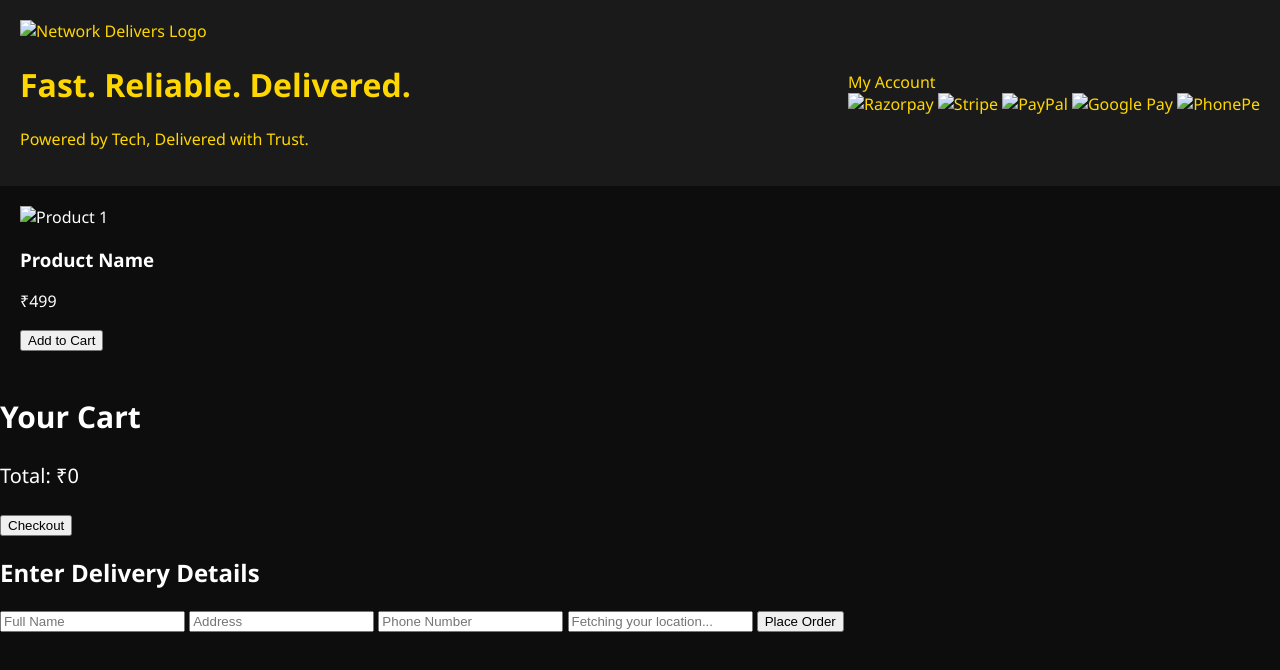
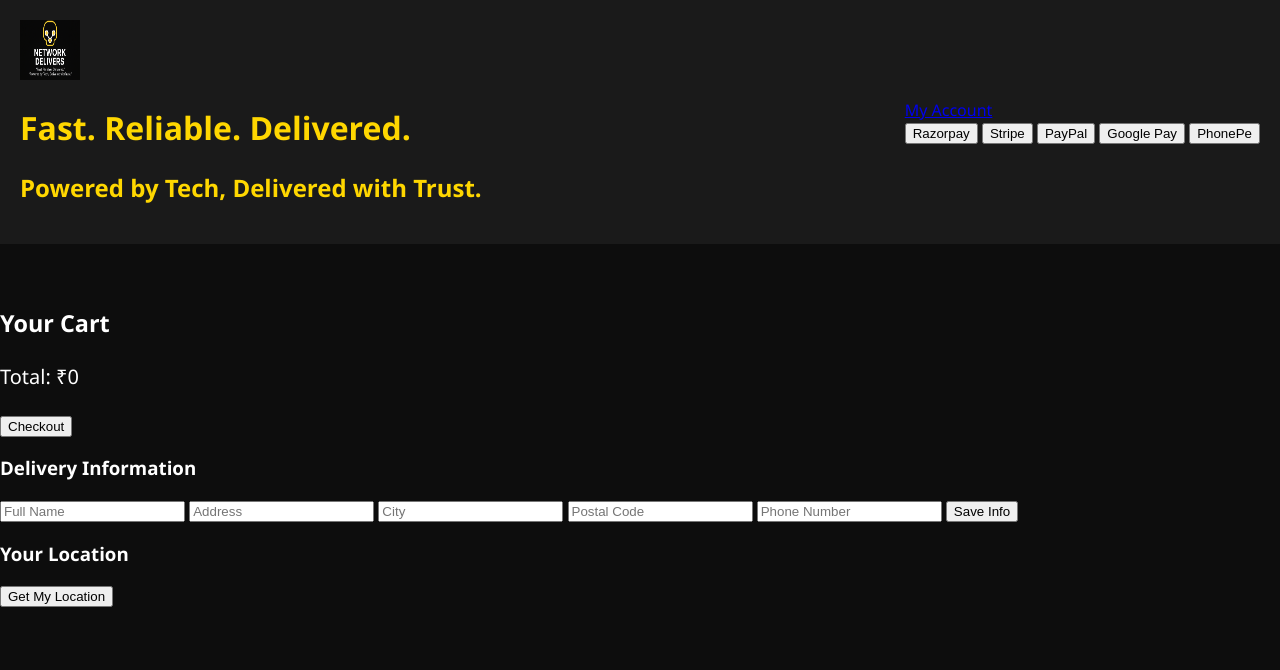
Before and after one commit to NetworkDelivers/network-delivers, a plain HTML site: page index.html in a window 1280 px wide. Drawn offline with Linux system fonts and the light colour scheme; a script that the page names is missing.

Commit message:
Update index.html

```diff
--- a/index.html
+++ b/index.html
@@ -1,67 +1,61 @@
 <!DOCTYPE html>
 <html lang="en">
-
 <head>
-  <meta charset="UTF-8">
-  <meta name="viewport" content="width=device-width, initial-scale=1.0">
+  <meta charset="UTF-8" />
+  <meta name="viewport" content="width=device-width, initial-scale=1.0" />
   <title>Network Delivers</title>
-  <link rel="stylesheet" href="style.css">
+  <link rel="stylesheet" href="style.css" />
 </head>
-
 <body>
-  <!-- Header -->
   <header>
-    <div class="logo-container">
-      <img src="images/logo.png" alt="Network Delivers Logo" class="logo">
-      <div class="slogans">
-        <h1>Fast. Reliable. Delivered.</h1>
-        <p>Powered by Tech, Delivered with Trust.</p>
-      </div>
+    <div class="logo-section">
+      <img src="logo.png" alt="Network Delivers Logo" class="logo" />
+      <h1 class="slogan-main">Fast. Reliable. Delivered.</h1>
+      <h2 class="slogan-sub">Powered by Tech, Delivered with Trust.</h2>
     </div>
     <nav>
-      <div class="account">My Account</div>
-      <div class="payments">
-        <img src="images/razorpay.png" alt="Razorpay">
-        <img src="images/stripe.png" alt="Stripe">
-        <img src="images/paypal.png" alt="PayPal">
-        <img src="images/gpay.png" alt="Google Pay">
-        <img src="images/phonepe.png" alt="PhonePe">
+      <a href="#account">My Account</a>
+      <div class="payment-buttons">
+        <button>Razorpay</button>
+        <button>Stripe</button>
+        <button>PayPal</button>
+        <button>Google Pay</button>
+        <button>PhonePe</button>
       </div>
     </nav>
   </header>
 
-  <!-- Product Section -->
-  <section class="products">
-    <!-- Example Product (duplicate for more) -->
-    <div class="product">
-      <img src="images/product1.jpg" alt="Product 1">
-      <h3>Product Name</h3>
-      <p>₹499</p>
-      <button onclick="addToCart('Product Name', 499)">Add to Cart</button>
-    </div>
-  </section>
+  <main>
+    <section class="products" id="product-list">
+      <!-- Products will be injected here by JS -->
+    </section>
 
-  <!-- Cart Section -->
-  <section class="cart">
-    <h2>Your Cart</h2>
-    <ul id="cart-items"></ul>
-    <p>Total: ₹<span id="cart-total">0</span></p>
-    <button onclick="checkout()">Checkout</button>
-  </section>
+    <section class="cart" id="cart-section">
+      <h3>Your Cart</h3>
+      <ul id="cart-items"></ul>
+      <p id="total-price">Total: ₹0</p>
+      <button id="checkout-btn">Checkout</button>
+    </section>
 
-  <!-- Delivery Info Form -->
-  <section class="delivery-info">
-    <h2>Enter Delivery Details</h2>
-    <form id="delivery-form">
-      <input type="text" name="name" placeholder="Full Name" required>
-      <input type="text" name="address" placeholder="Address" required>
-      <input type="text" name="phone" placeholder="Phone Number" required>
-      <input type="text" id="location" placeholder="Fetching your location..." readonly>
-      <button type="submit">Place Order</button>
-    </form>
-  </section>
+    <section class="delivery-form">
+      <h3>Delivery Information</h3>
+      <form id="delivery-info-form">
+        <input type="text" placeholder="Full Name" required />
+        <input type="text" placeholder="Address" required />
+        <input type="text" placeholder="City" required />
+        <input type="text" placeholder="Postal Code" required />
+        <input type="tel" placeholder="Phone Number" required />
+        <button type="submit">Save Info</button>
+      </form>
+    </section>
+
+    <section class="geolocation">
+      <h3>Your Location</h3>
+      <button onclick="getLocation()">Get My Location</button>
+      <p id="location-output"></p>
+    </section>
+  </main>
 
   <script src="script.js"></script>
 </body>
-
 </html>
```
